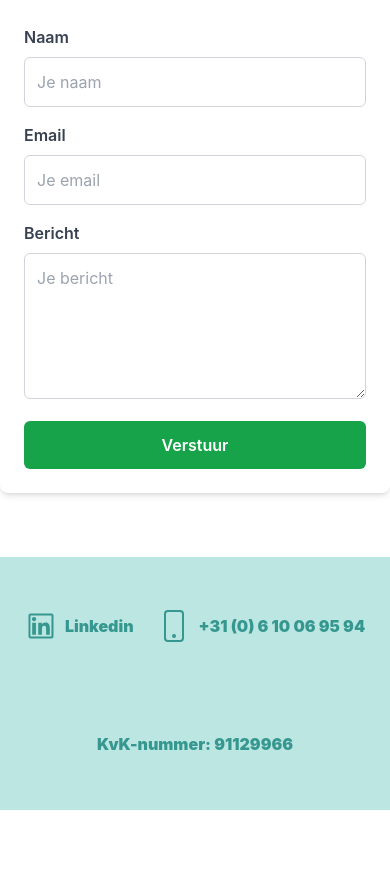
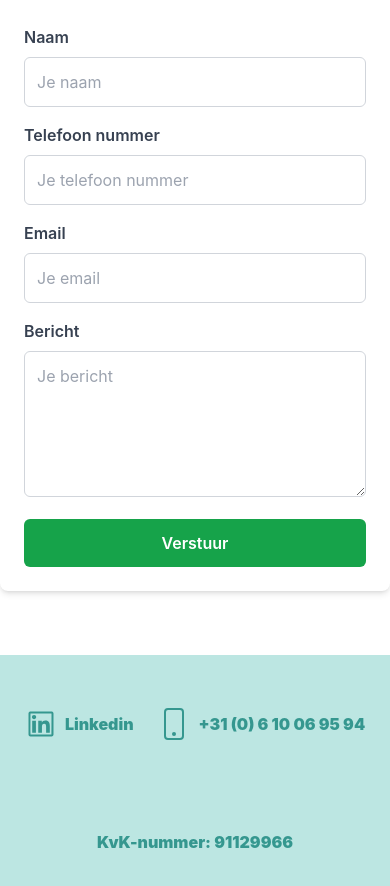
Before and after one commit to Bennieroling/cdijkdevelopment, a Next.js app: page /contact in a window 390 px wide. Shown: the part 1067-1953 px from the top of the page. Before the commit the page ends 1877 px from the top, so only its background shows below. Built offline with nearby package versions, Linux system fonts and the light colour scheme.

Commit message:
added phone number

```diff
--- a/src/components/contact.tsx
+++ b/src/components/contact.tsx
@@ -1,7 +1,7 @@
 import React, { useState } from "react";
 
 const Contact = () => {
-  const [formData, setFormData] = useState({ name: "", email: "", message: "" });
+  const [formData, setFormData] = useState({ name: "", phone: "", email: "", message: "" });
   const [status, setStatus] = useState("");
 
   const handleChange = (e: React.ChangeEvent<HTMLInputElement | HTMLTextAreaElement>) => {
@@ -27,7 +27,7 @@ const Contact = () => {
 
       if (response.ok) {
         setStatus("Je bericht is verstuurd!");
-        setFormData({ name: "", email: "", message: "" });
+        setFormData({ name: "", phone: "", email: "", message: "" });
       } else {
         const error = await response.json();
         setStatus(`Failed to send message: ${error.error || "Unknown error"}`);
@@ -54,6 +54,21 @@ const Contact = () => {
             value={formData.name}
             onChange={handleChange}
             placeholder="Je naam"
+            required
+            className="w-full p-3 border border-gray-300 rounded-md focus:outline-none focus:ring-2 focus:ring-blue-500 focus:border-blue-500"
+          />
+        </div>
+        <div>
+          <label htmlFor="name" className="block font-semibold text-gray-700 mb-2">
+            Telefoon nummer
+          </label>
+          <input
+            id="phone"
+            type="text"
+            name="phone"
+            value={formData.phone}
+            onChange={handleChange}
+            placeholder="Je telefoon nummer"
             required
             className="w-full p-3 border border-gray-300 rounded-md focus:outline-none focus:ring-2 focus:ring-blue-500 focus:border-blue-500"
           />
--- a/src/pages/api/send-email.ts
+++ b/src/pages/api/send-email.ts
@@ -8,7 +8,7 @@ export default async function handler(req: NextApiRequest, res: NextApiResponse)
     return res.status(405).json({ error: "Method not allowed" });
   }
 
-  const { email, subject, text,name } = req.body;
+  const { email, subject, text,name, phone } = req.body;
 
   if (!email || !subject || !text) {
     return res.status(400).json({ error: "Missing required fields" });
@@ -70,6 +70,7 @@ export default async function handler(req: NextApiRequest, res: NextApiResponse)
       </div>
       <div class="content">
         <p><strong>Name:</strong> ${name}</p>
+        <p><strong>Phone:</strong>${phone}</p>
         <p><strong>Email:</strong> ${email}</p>
         <p><strong>Subject:</strong> ${subject}</p>
         <p><strong>Message:</strong></p>
```
